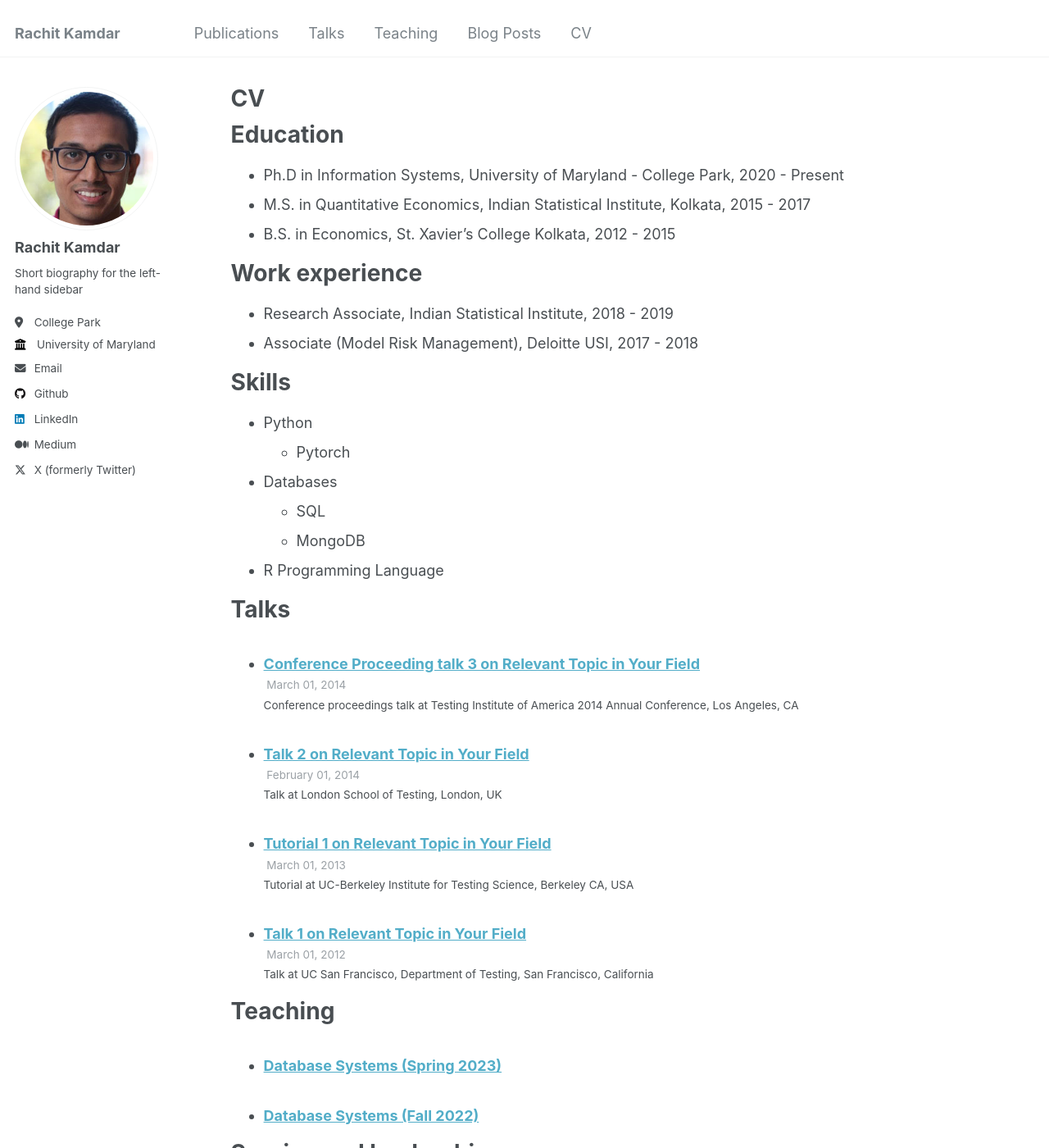
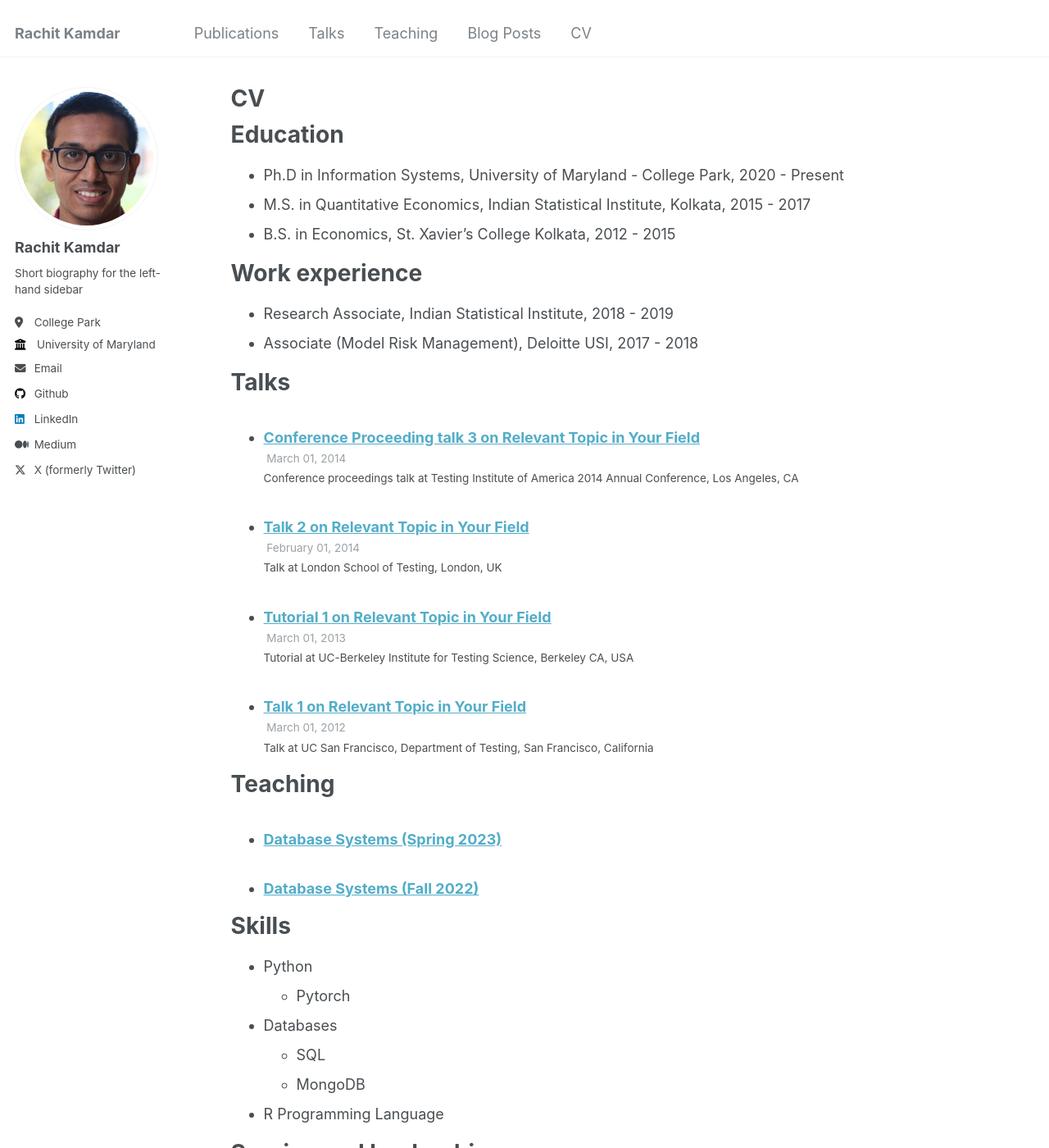
Before and after one commit to RachitKamdar/rachitkamdar.github.io, a Jekyll site: the page built from _pages/cv.md, in a window 1280 px wide and 1400 px high. Shown: the whole window at 82% size. Built offline with Jekyll 4.4.1, drawn with Linux system fonts in a browser that asks for light colours; part of the change alters nothing that is shown.

Commit message:
Update cv.md

```diff
--- a/_pages/cv.md
+++ b/_pages/cv.md
@@ -20,15 +20,6 @@ Work experience
 * Research Associate, Indian Statistical Institute, 2018 - 2019
 * Associate (Model Risk Management), Deloitte USI, 2017 - 2018
 
-Skills
-======
-* Python
-  * Pytorch
-* Databases
-  * SQL
-  * MongoDB
-* R Programming Language
-
 Talks
 ======
   <ul>{% for post in site.talks reversed %}
@@ -41,6 +32,15 @@ Teaching
     {% include archive-single-cv.html %}
   {% endfor %}</ul>
 
+Skills
+======
+* Python
+  * Pytorch
+* Databases
+  * SQL
+  * MongoDB
+* R Programming Language
+
 Service and leadership
 ======
 * Reviewer for Management Science (2022 - Present)
```
